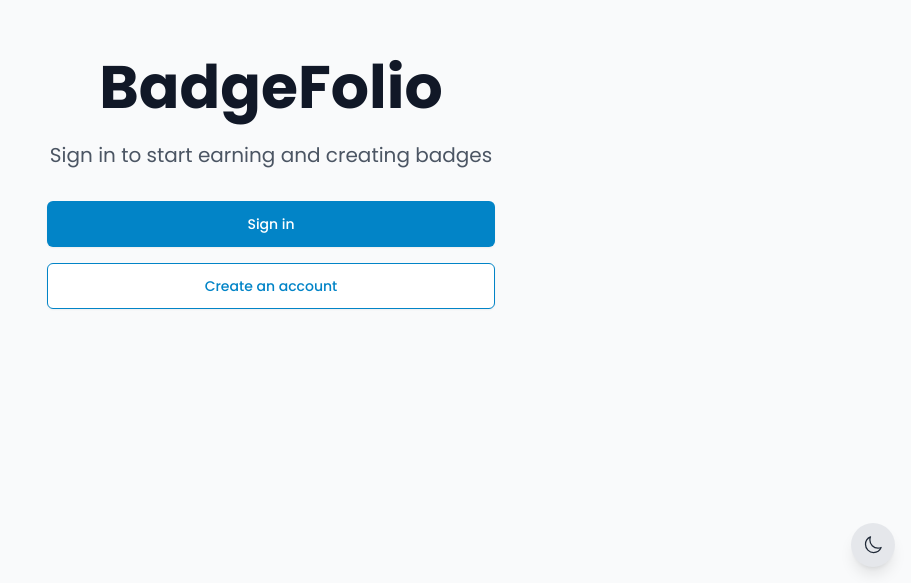
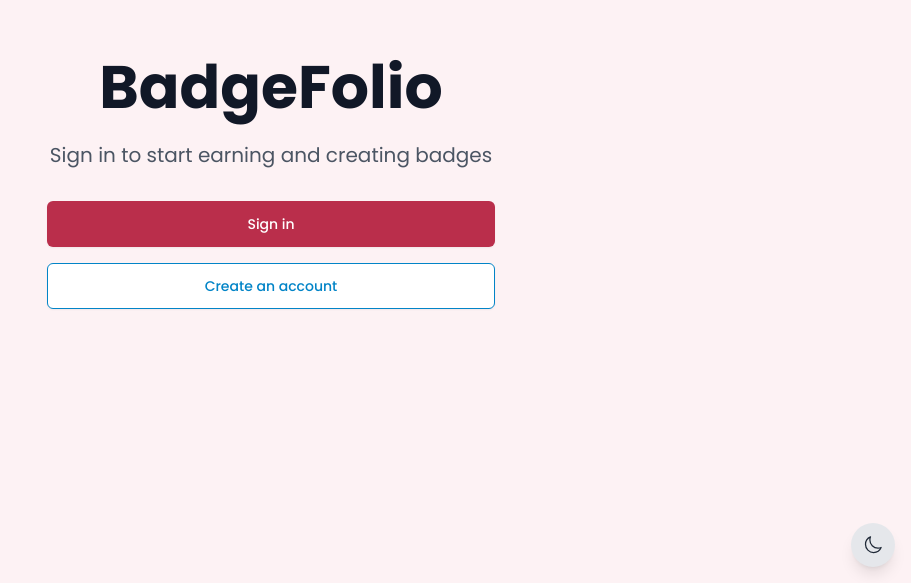
Before and after one commit to BadgeFolio/BadgeFolioEDU, a Next.js app: page / in a window 1280 px wide. Shown: the part 217-800 px from the top of the page, without its empty margins (369-1280 px from the left). Built offline with nearby package versions, Linux system fonts and the light colour scheme; no server answers.

Commit message:
More UI enhancements: make all buttons red, fix gradients, remove animations, improve dark mode titles

```diff
--- a/src/app/badges/[id]/page.tsx
+++ b/src/app/badges/[id]/page.tsx
@@ -203,8 +203,9 @@ export default function BadgePage({ params }: { params: { id: string } }) {
                     </span>
                   )}
                 </div>
-                <h1 className="text-4xl md:text-5xl font-extrabold text-transparent bg-clip-text bg-gradient-to-r from-gray-900 to-gray-700 dark:from-white dark:to-gray-300 mb-3
-                              hover-scale inline-block">{badge.name}</h1>
+                <h1 className="text-4xl md:text-5xl font-extrabold text-gray-900 dark:text-white mb-3">
+                  {badge.name}
+                </h1>
 
                 {canModify && (
                   <div className="flex flex-wrap gap-4 mt-6">
--- a/src/app/dashboard/page.tsx
+++ b/src/app/dashboard/page.tsx
@@ -188,7 +188,7 @@ export default function Dashboard() {
 
   return (
     <MainLayout>
-      <div className="min-h-screen bg-gradient-to-b from-blue-50 to-white dark:from-[#59192b] dark:to-[#4a1424]">
+      <div className="min-h-screen bg-gradient-to-b from-primary-50 to-white dark:from-[#59192b] dark:to-[#4a1424]">
         <div className="max-w-7xl mx-auto px-4 sm:px-6 lg:px-8 py-8">
           {/* Welcome Section */}
           <div className="mb-8">
--- a/src/app/globals.css
+++ b/src/app/globals.css
@@ -100,6 +100,23 @@
   color: rgba(255, 255, 255, 0.9) !important;
 }
 
+/* Light mode overrides */
+.bg-blue-600,
+.bg-blue-700 {
+  background-color: var(--primary-600) !important;
+}
+
+.hover\:bg-blue-700:hover {
+  background-color: var(--primary-700) !important;
+}
+
+/* Background color fixes for both modes */
+.bg-gray-50,
+.bg-blue-50,
+.bg-gradient-to-b.from-blue-50 {
+  background-color: #fdf2f4 !important; /* primary-50 */
+}
+
 .dark .bg-gray-50,
 .dark .bg-blue-50,
 .dark .bg-gradient-to-b.from-blue-50 {
@@ -122,11 +139,23 @@
   background-color: #59192b !important;
 }
 
-/* Share portfolio button should be red in dark mode */
+/* Share portfolio button should be red in both modes */
+.bg-blue-500,
+.bg-blue-600,
+.bg-blue-700 {
+  background-color: #ba2e4b !important;
+}
+
 .dark .bg-blue-500,
 .dark .bg-blue-600,
 .dark .bg-blue-700 {
   background-color: #ba2e4b !important;
+}
+
+/* Remove animations and transitions */
+.hover-scale {
+  transform: none !important;
+  transition: none !important;
 }
 
 /* Custom scrollbar */
@@ -383,10 +412,6 @@
   @apply hover:-translate-y-1 transition-transform;
 }
 
-.hover-scale {
-  @apply hover:scale-105 transition-transform;
-}
-
 .hover-rotate {
   @apply hover:rotate-3 transition-transform;
 }
--- a/src/app/portfolio/page.tsx
+++ b/src/app/portfolio/page.tsx
@@ -272,7 +272,7 @@ export default function Portfolio() {
             <div className="mt-4 sm:mt-0">
               <button
                 onClick={handleSharePortfolio}
-                className="inline-flex items-center px-4 py-2 border border-transparent rounded-md shadow-sm text-sm font-medium text-white bg-blue-600 hover:bg-blue-700 dark:bg-primary-600 dark:hover:bg-primary-700 focus:outline-none focus:ring-2 focus:ring-offset-2 focus:ring-blue-500 dark:focus:ring-primary-500"
+                className="inline-flex items-center px-4 py-2 border border-transparent rounded-md shadow-sm text-sm font-medium text-white bg-primary-600 hover:bg-primary-700 dark:bg-primary-600 dark:hover:bg-primary-700 focus:outline-none focus:ring-2 focus:ring-offset-2 focus:ring-primary-500 dark:focus:ring-primary-500"
               >
                 <LinkIcon className="mr-2 h-4 w-4" />
                 Share Portfolio
@@ -339,7 +339,7 @@ export default function Portfolio() {
             <div className="mt-6">
               <button
                 onClick={() => router.push('/badges')}
-                className="inline-flex items-center px-4 py-2 border border-transparent rounded-md shadow-sm text-sm font-medium text-white bg-blue-600 hover:bg-blue-700 dark:bg-primary-600 dark:hover:bg-primary-700 focus:outline-none focus:ring-2 focus:ring-offset-2 focus:ring-blue-500 dark:focus:ring-primary-500"
+                className="inline-flex items-center px-4 py-2 border border-transparent rounded-md shadow-sm text-sm font-medium text-white bg-primary-600 hover:bg-primary-700 dark:bg-primary-600 dark:hover:bg-primary-700 focus:outline-none focus:ring-2 focus:ring-offset-2 focus:ring-primary-500 dark:focus:ring-primary-500"
               >
                 Find badges to earn
               </button>
```
